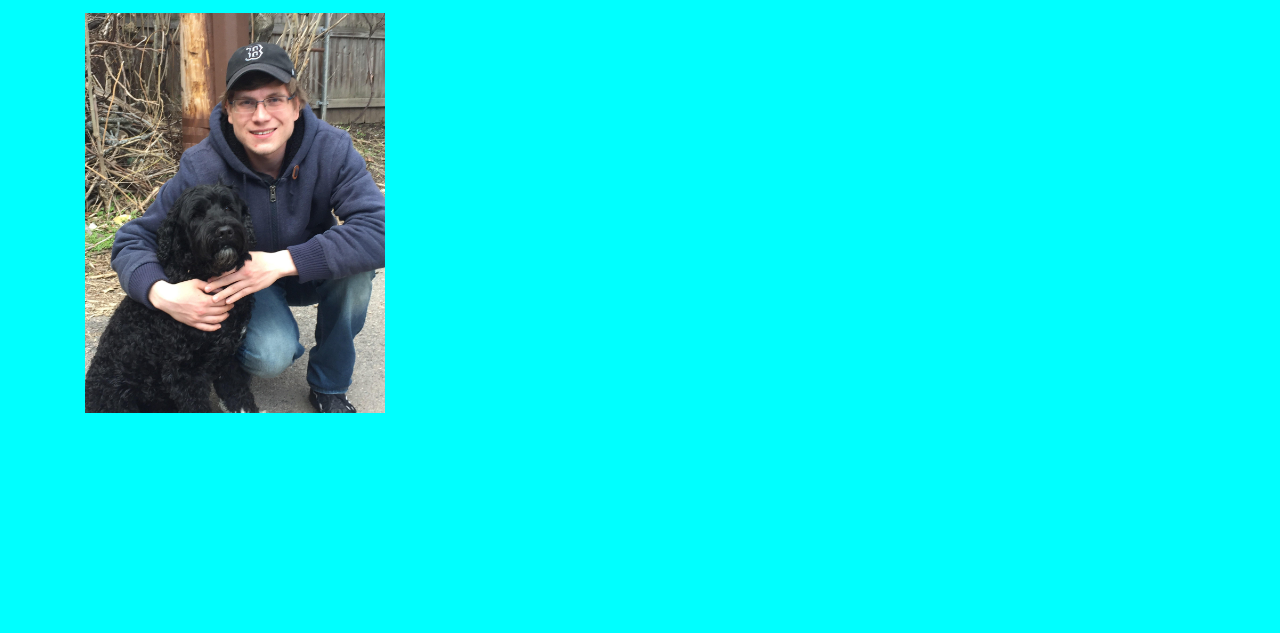
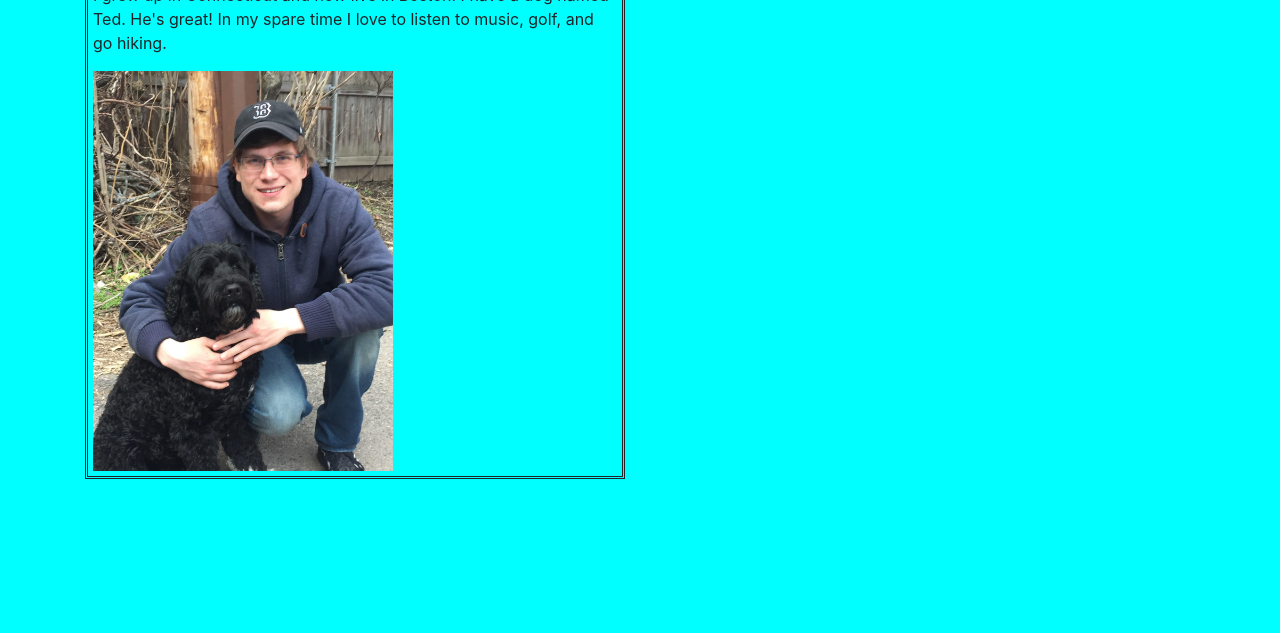
Before and after one commit to jnolan97/evolved_portfolio, a plain HTML site: page about/index.html in a window 1280 px wide. Shown: the part 167-800 px from the top of the page. Drawn offline with nearby package versions, Linux system fonts and the light colour scheme.

Commit message:
styled about me

```diff
--- a/css/main.css
+++ b/css/main.css
@@ -4,7 +4,10 @@
 }
 
 .content{
-    margin-top: 50px;
+    margin-top: 100px;
+    padding: 5px 5px;
+    border-style: double;
+
 }
 
 .about {
```
